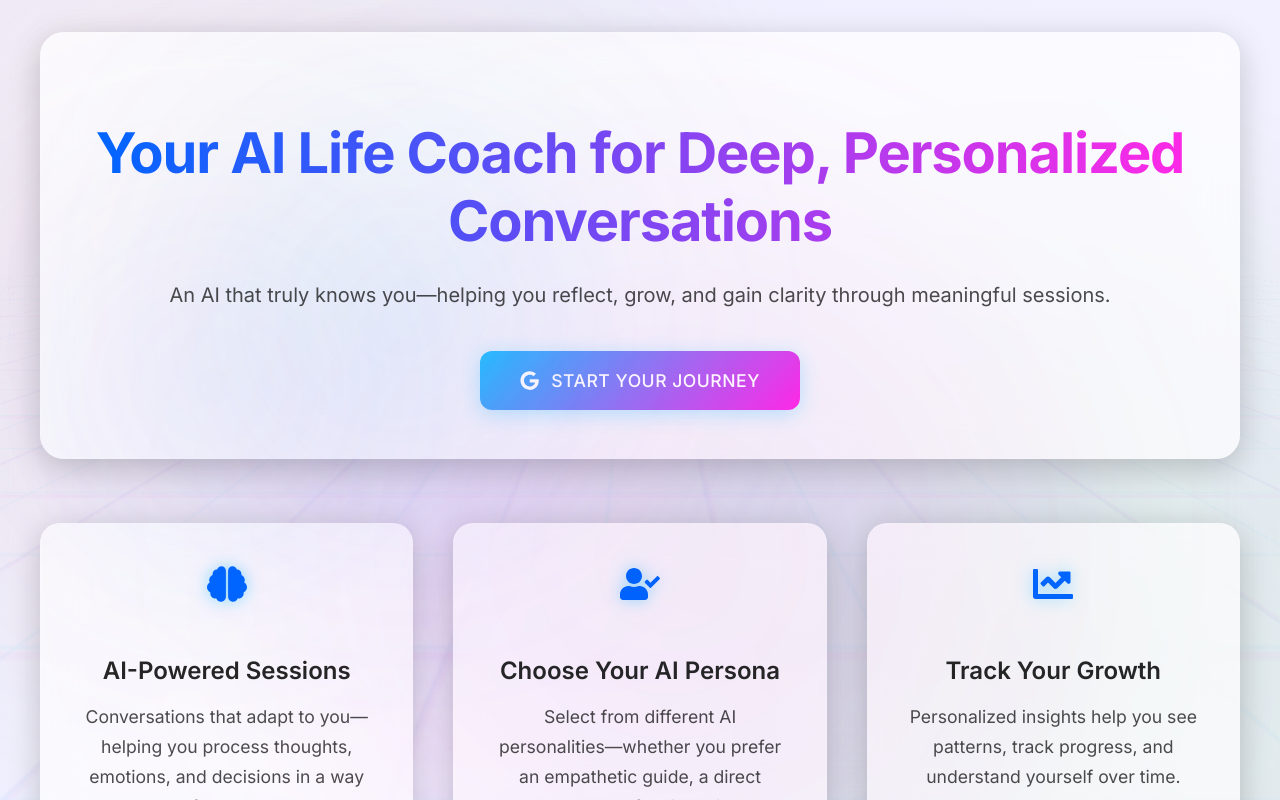
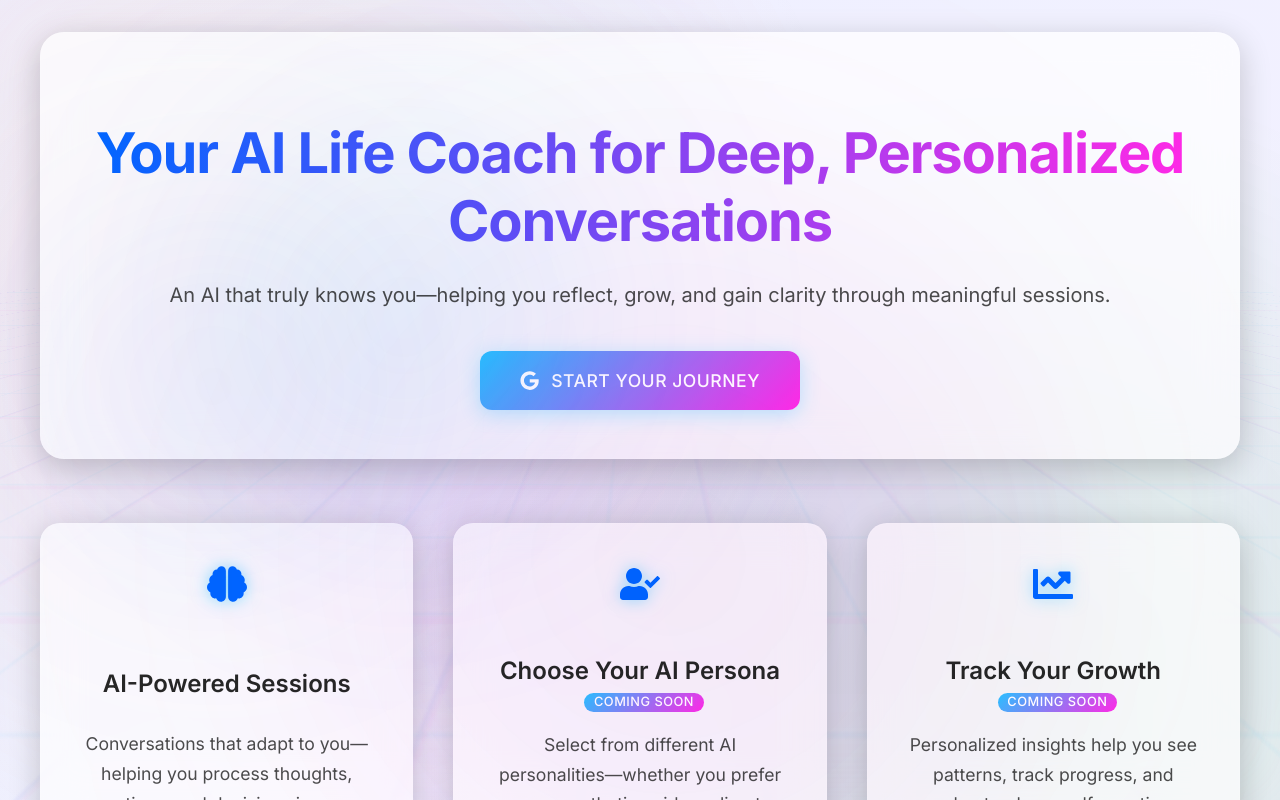
Before and after one commit to iandsilva4/AIApp, a React (Create React App) app in the folder frontend/: page / in a window 1280 px wide. Built offline with nearby package versions, Linux system fonts and the light colour scheme; no server answers.

Commit message:
minor front end changes

```diff
--- a/frontend/src/components/Login.css
+++ b/frontend/src/components/Login.css
@@ -408,6 +408,13 @@
   font-size: 1.5rem;
   margin-bottom: 1rem;
   font-weight: 600;
+  min-height: 3.5rem;
+  display: flex;
+  align-items: center;
+  justify-content: center;
+  flex-wrap: wrap;
+  gap: 0.5rem;
+  text-align: center;
 }
 
 .feature-card p {
@@ -594,3 +601,18 @@
     backdrop-filter: blur(50px) contrast(1.2);
   }
 }
+
+.coming-soon-tag {
+  font-size: 0.8rem;
+  background: linear-gradient(135deg, #29C4FF, #FF29E6);
+  color: white;
+  padding: 0.2rem 0.6rem;
+  border-radius: 12px;
+  margin-left: 0.5rem;
+  display: inline-block;
+  font-weight: 500;
+  vertical-align: middle;
+  text-transform: uppercase;
+  letter-spacing: 0.5px;
+  line-height: 1;
+}
--- a/frontend/src/components/Login.js
+++ b/frontend/src/components/Login.js
@@ -71,13 +71,13 @@ const Login = ({ setUser }) => {
 
           <div className="feature-card">
             <FaUserCheck className="feature-icon" />
-            <h3>Choose Your AI Persona</h3>
+            <h3>Choose Your AI Persona <span className="coming-soon-tag">Coming Soon</span></h3>
             <p>Select from different AI personalities—whether you prefer an empathetic guide, a direct coach, or a reflective thinker.</p>
           </div>
 
           <div className="feature-card">
             <FaChartLine className="feature-icon" />
-            <h3>Track Your Growth</h3>
+            <h3>Track Your Growth <span className="coming-soon-tag">Coming Soon</span></h3>
             <p>Personalized insights help you see patterns, track progress, and understand yourself over time.</p>
           </div>
 
```
